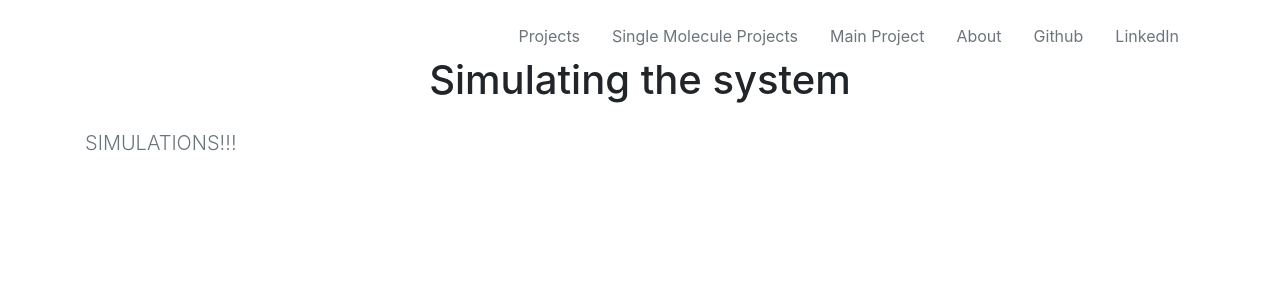
After one commit to trnoriega/car-website, a Django app: a page that uses templates/grad_school/simulation.html in a window 1280 px wide. The commit adds this page. Shown: the top 300 px of the page. Run offline with Django 3.2, Linux system fonts and the light colour scheme; some libraries are stand-ins or nearby versions.

Commit message:
Add template and links for simulation.html.

```diff
--- a/grad_school/apps.py
+++ b/grad_school/apps.py
@@ -1,5 +1,5 @@
 from django.apps import AppConfig
 
 
-class SavoryConfig(AppConfig):
+class GradSchoolConfig(AppConfig):
     name = 'grad_school'
--- a/grad_school/urls.py
+++ b/grad_school/urls.py
@@ -9,5 +9,6 @@ urlpatterns = [
     url(r'about', views.about, name='about'),
     url(r'main-project', views.main_project, name='main_project'),
     url(r'static-dynamic', views.static_dynamic, name='static_dynamic'),
-    url(r'dynamic-dynamic', views.dynamic_dynamic, name='dynamic_dynamic')
+    url(r'dynamic-dynamic', views.dynamic_dynamic, name='dynamic_dynamic'),
+    url(r'simulation', views.simulation, name='simulation'),
 ]
--- a/grad_school/views.py
+++ b/grad_school/views.py
@@ -19,3 +19,7 @@ def static_dynamic(request):
 
 def dynamic_dynamic(request):
     return render(request, 'grad_school/dynamic_dynamic.html')
+
+
+def simulation(request):
+    return render(request, 'grad_school/simulation.html')
--- /dev/null
+++ b/templates/grad_school/simulation.html
@@ -0,0 +1,64 @@
+<!doctype html>
+
+{% load static %}
+
+<html lang="en">
+<head>
+    <meta charset="utf-8">
+    <meta name="viewport"
+          content="width=device-width, initial-scale=1, shrink-to-fit=no">
+
+    <title>Simulating the system</title>
+
+    <!-- Bootstrap core CSS -->
+    <link rel="stylesheet"
+          href="https://maxcdn.bootstrapcdn.com/bootstrap/4.0.0/css/bootstrap.min.css"
+          integrity="sha384-Gn5384xqQ1aoWXA+058RXPxPg6fy4IWvTNh0E263XmFcJlSAwiGgFAW/dAiS6JXm"
+          crossorigin="anonymous">
+</head>
+<body>
+<div class="container">
+    <header class="py-3">
+        <ul class="nav justify-content-end">
+            <li class="nav-item">
+                <a class="nav-link text-muted"
+                   href="{% url 'landing:index' %}">Projects</a>
+            </li>
+            <li class="nav-item">
+                <a class="nav-link text-muted"
+                   href="{% url 'grad_school:index' %}">
+                    Single Molecule Projects</a>
+            </li>
+            <li class="nav-item">
+                <a class="nav-link text-muted"
+                   href="{% url 'grad_school:main_project' %}">
+                    Main Project</a>
+            </li>
+            <li class="nav-item">
+                <a class="nav-link text-muted"
+                   href="{% url 'grad_school:about' %}">About</a>
+            </li>
+            <li class="nav-item">
+                <a class="nav-link text-muted"
+                   href="https://github.com/trnoriega">Github</a>
+            </li>
+            <li class="nav-item">
+                <a class="nav-link text-muted"
+                   href="https://www.linkedin.com/in/thomasnoriega">
+                    LinkedIn</a>
+            </li>
+        </ul>
+        <div class="col text-center">
+            <h1>Simulating the system</h1>
+        </div>
+    </header>
+    <div class="row align-items-start">
+        <div class="col text-start lead text-muted">
+            <p>
+                SIMULATIONS!!!
+            </p>
+        </div>
+    </div>
+</div>
+</body>
+</html>
```
Also changed, not shown: templates/grad_school/main_project.html (+22 -9 lines).
